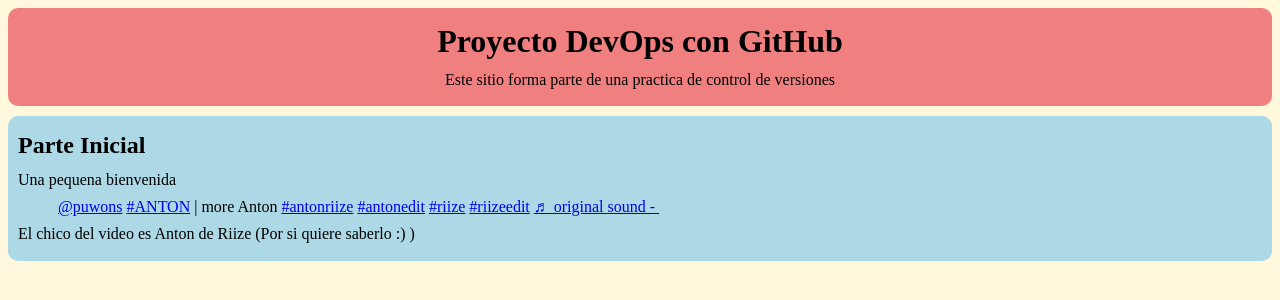
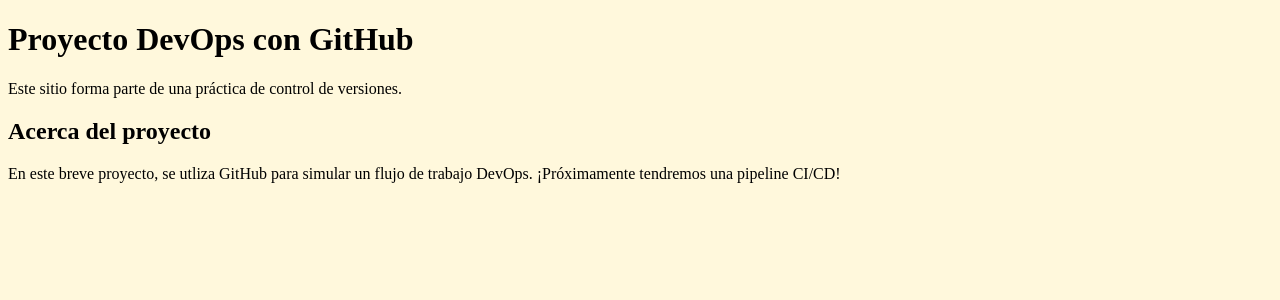
Before and after one commit to IsMariEvenReal/mi-proyecto-devops, a plain HTML site: page src/index.html in a window 1280 px wide. Drawn offline with Linux system fonts and the light colour scheme; a script that the page names is missing.

Commit message:
Agrega sección Acerca del proyecto

```diff
--- a/src/index.html
+++ b/src/index.html
@@ -6,15 +6,9 @@
     <link rel="stylesheet" href="styles.css">
 </head>
 <body>
-    <div id="Presentacion">
-        <h1>Proyecto DevOps con GitHub</h1>
-        <p>Este sitio forma parte de una practica de control de versiones</p>
-    </div>
-    <div class="Contenido" id="Inicial">
-        <h2>Parte Inicial</h2>
-        <p>Una pequena bienvenida</p>
-        <blockquote class="tiktok-embed" cite="https://www.tiktok.com/@puwons/video/7616938855786089758" data-video-id="7616938855786089758" style="max-width: 605px;min-width: 325px;" > <section> <a target="_blank" title="@puwons" href="https://www.tiktok.com/@puwons?refer=embed">@puwons</a> <a title="anton" target="_blank" href="https://www.tiktok.com/tag/anton?refer=embed">#ANTON</a> | more Anton <a title="antonriize" target="_blank" href="https://www.tiktok.com/tag/antonriize?refer=embed">#antonriize</a> <a title="antonedit" target="_blank" href="https://www.tiktok.com/tag/antonedit?refer=embed">#antonedit</a> <a title="riize" target="_blank" href="https://www.tiktok.com/tag/riize?refer=embed">#riize</a> <a title="riizeedit" target="_blank" href="https://www.tiktok.com/tag/riizeedit?refer=embed">#riizeedit</a> <a target="_blank" title="♬ original sound - ‍" href="https://www.tiktok.com/music/original-sound-7616938834864982814?refer=embed">♬ original sound - ‍</a> </section> </blockquote> <script async src="https://www.tiktok.com/embed.js"></script>
-        <p id="Exp">El chico del video es Anton de Riize (Por si quiere saberlo :) )</p>
-    </div>
+    <h1>Proyecto DevOps con GitHub</h1>
+    <p>Este sitio forma parte de una práctica de control de versiones.</p>
+    <h2>Acerca del proyecto</h2>
+    <p>En este breve proyecto, se utliza GitHub para simular un flujo de trabajo DevOps. ¡Próximamente tendremos una pipeline CI/CD!</p>
 </body>
 </html>
```
